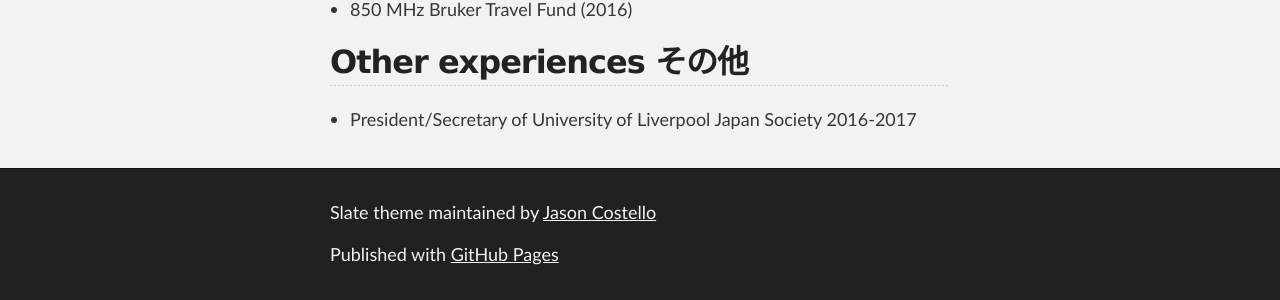
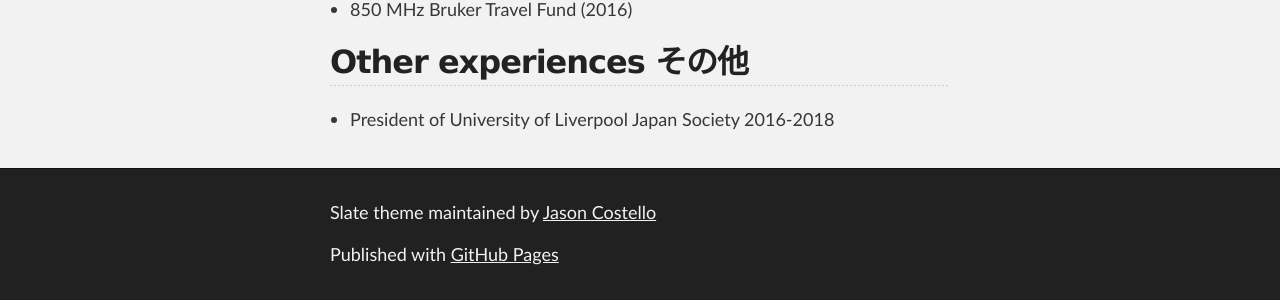
Before and after one commit to kkinglis/kkinglis.github.io, a Jekyll site: the page built from profile.md, in a window 1280 px wide. Shown: the part 1694-1994 px from the top of the page. Built offline with Jekyll 4.4.1, drawn with Linux system fonts in a browser that asks for light colours; our own code applies the rules of GitHub Pages for plain Markdown files.

Commit message:
Update profile.md

```diff
--- a/profile.md
+++ b/profile.md
@@ -43,4 +43,4 @@ Supervisor: Prof. John R. Varcoe
 
 ## Other experiences その他
 
-* President/Secretary of University of Liverpool Japan Society 2016-2017
+* President of University of Liverpool Japan Society 2016-2018
```
